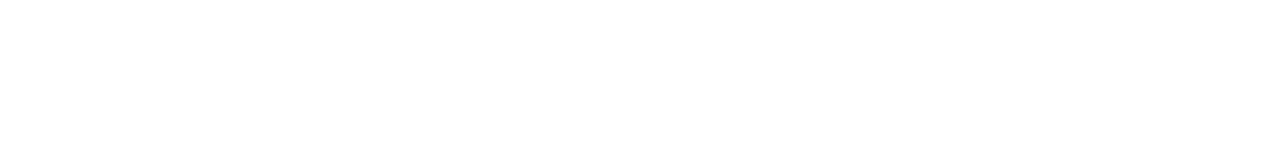
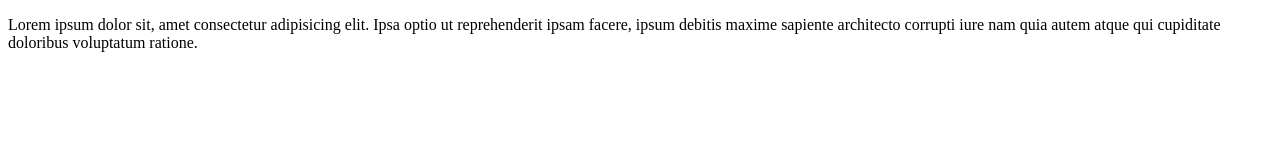
Before and after one commit to nayeftechno/git-course, a plain HTML site: page contact.html in a window 1280 px wide. Drawn offline with Linux system fonts and the light colour scheme.

Commit message:
Add lorem to contact.html

```diff
--- a/contact.html
+++ b/contact.html
@@ -7,6 +7,6 @@
     <title>Document</title>
 </head>
 <body>
-
+    <p>Lorem ipsum dolor sit, amet consectetur adipisicing elit. Ipsa optio ut reprehenderit ipsam facere, ipsum debitis maxime sapiente architecto corrupti iure nam quia autem atque qui cupiditate doloribus voluptatum ratione.</p>
 </body>
 </html>
```
